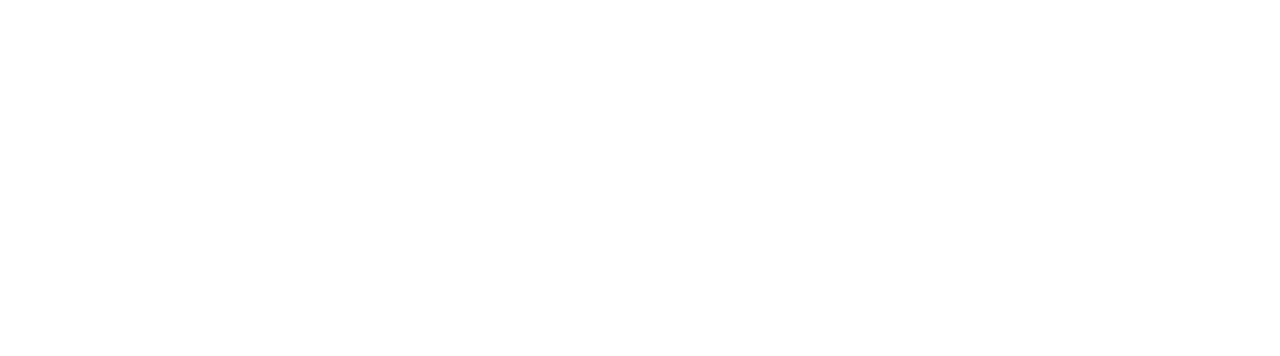
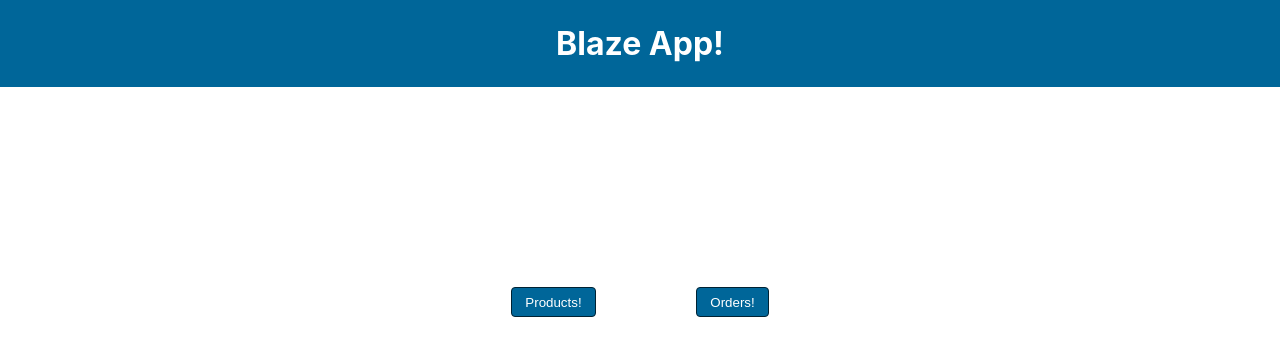
Before and after one commit to Lualbaldassari/Blaze-Task, a React (Create React App) app in the folder client/: page / in a window 1280 px wide. Before the commit this address had no page. Shown: the top 356 px of the page. Built offline with nearby package versions, Linux system fonts and the light colour scheme.

Commit message:
landing page added

```diff
--- a/client/src/App.css
+++ /dev/null
@@ -1,38 +0,0 @@
-.App {
-  text-align: center;
-}
-
-.App-logo {
-  height: 40vmin;
-  pointer-events: none;
-}
-
-@media (prefers-reduced-motion: no-preference) {
-  .App-logo {
-    animation: App-logo-spin infinite 20s linear;
-  }
-}
-
-.App-header {
-  background-color: #282c34;
-  min-height: 100vh;
-  display: flex;
-  flex-direction: column;
-  align-items: center;
-  justify-content: center;
-  font-size: calc(10px + 2vmin);
-  color: white;
-}
-
-.App-link {
-  color: #61dafb;
-}
-
-@keyframes App-logo-spin {
-  from {
-    transform: rotate(0deg);
-  }
-  to {
-    transform: rotate(360deg);
-  }
-}
--- a/client/src/App.js
+++ b/client/src/App.js
@@ -1,4 +1,5 @@
 import { BrowserRouter, Routes, Route} from "react-router-dom"
+import LandingPage from "./components/LandingPage";
 import Orders from "./components/Orders";
 import Products from "./components/Products";
 
@@ -10,7 +11,7 @@
     <div className="App">
       <BrowserRouter>
         <Routes>
-
+          <Route path="/" element = {<LandingPage />}/>
           <Route path="/products" element={<Products />} />
           <Route path="/orders" element={<Orders />} />
         </Routes>
--- /dev/null
+++ b/client/src/components/LandingPage.jsx
@@ -0,0 +1,26 @@
+import React from 'react'
+import { Link } from 'react-router-dom'
+import s from "../style/landing.module.css"
+
+
+const LandingPage = () => {
+  return (
+    <div className={s.wrap}>
+      <h1 className={s.header}>Blaze App!</h1>
+      <div>
+        <Link to="/products">
+          <button className={s.btn}>
+            <span>Products!</span>
+          </button>
+        </Link>
+        <Link to="/orders">
+          <button className={s.btn}>
+            <span>Orders!</span>
+          </button>
+        </Link>
+      </div>
+    </div>
+  );
+}
+
+export default LandingPage
--- a/client/src/index.js
+++ b/client/src/index.js
@@ -2,7 +2,7 @@
 import ReactDOM from 'react-dom/client';
 import './index.css';
 import App from './App';
-import reportWebVitals from './reportWebVitals';
+
 
 const root = ReactDOM.createRoot(document.getElementById('root'));
 root.render(
@@ -10,8 +10,3 @@
     <App />
   </React.StrictMode>
 );
-
-// If you want to start measuring performance in your app, pass a function
-// to log results (for example: reportWebVitals(console.log))
-// or send to an analytics endpoint. Learn more: https://bit.ly/CRA-vitals
-reportWebVitals();
--- a/client/src/reportWebVitals.js
+++ /dev/null
@@ -1,13 +0,0 @@
-const reportWebVitals = onPerfEntry => {
-  if (onPerfEntry && onPerfEntry instanceof Function) {
-    import('web-vitals').then(({ getCLS, getFID, getFCP, getLCP, getTTFB }) => {
-      getCLS(onPerfEntry);
-      getFID(onPerfEntry);
-      getFCP(onPerfEntry);
-      getLCP(onPerfEntry);
-      getTTFB(onPerfEntry);
-    });
-  }
-};
-
-export default reportWebVitals;
--- /dev/null
+++ b/client/src/style/landing.module.css
@@ -0,0 +1,33 @@
+.header {
+  background-color: #069;
+  color: white;
+  text-align: center;
+  margin: 0;
+  padding: 1.5rem;
+}
+
+.wrap {
+  width: 100%;
+  height: 100vh;
+  position: relative;
+  text-align: center;
+}
+
+.btn {
+  background-color: hsl(200, 100%, 30%);
+  border: 1px solid hsl(200, 100%, 10%);
+  border-radius: 0.3em;
+  cursor: pointer;
+  padding: 0.5em 1em;
+  outline: none;
+  color: white;
+  position: relative;
+  top: 150px;
+  margin: 50px;
+}
+
+.btn:hover,
+.btn:focus {
+  background-color: hsl(200, 100%, 20%);
+  box-shadow: 0 0 5px 0 hsl(200, 100%, 10%);
+}
--- a/client/src/styles.css
+++ b/client/src/styles.css
@@ -41,9 +41,11 @@
 
 .product {
     position:absolute; left:80px; top:20px;
+    background-color: #336B6B;
 }
 
 .order {
 
     position:absolute; left:200px; top:20px;
+    background-color: #DDEEEE;
 }
```
Also changed, not shown: client/src/setupTests.js (deleted, +0 -5 lines), client/src/logo.svg (deleted), 1 other file (tests, documents, lock files or other folders).
